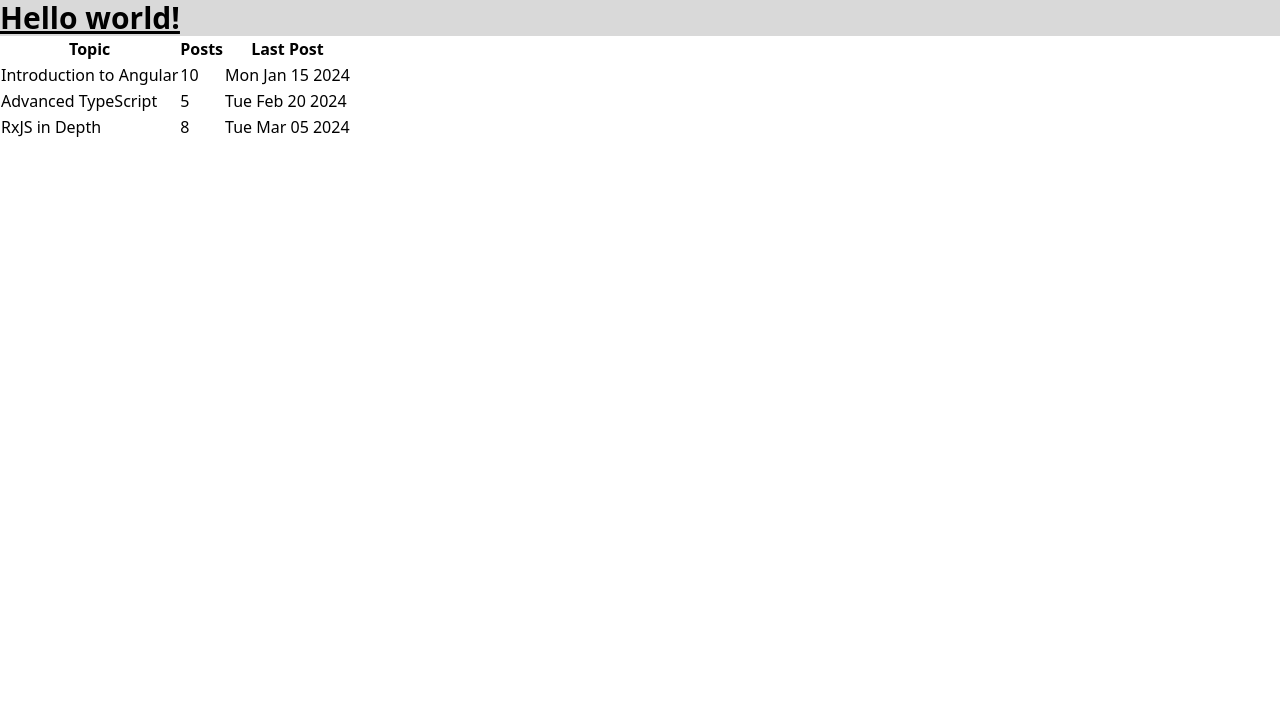
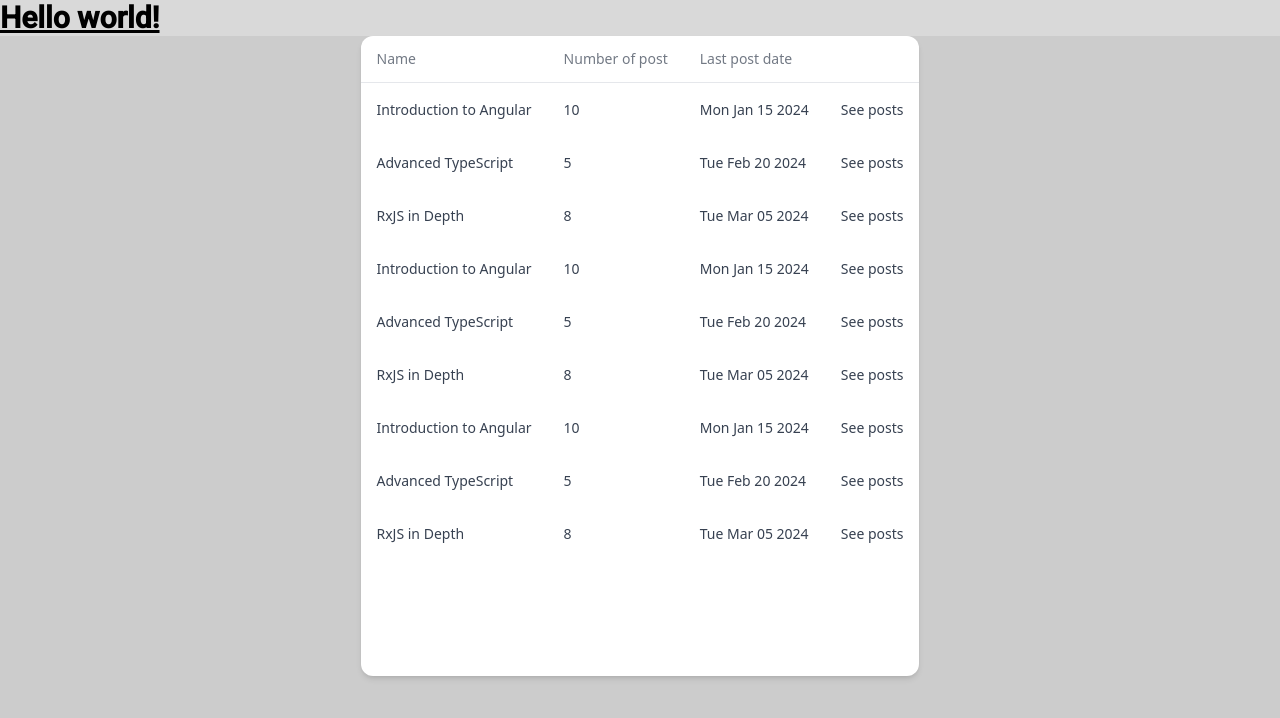
Before and after one commit to hugoponthieu/dorum-front, an Angular app: page /home in a window 1280 px wide. Shown: the top 718 px of the page. Built offline with nearby package versions, Linux system fonts and the light colour scheme.

Commit message:
feat(table)

```diff
--- a/angular.json
+++ b/angular.json
@@ -27,6 +27,7 @@
               }
             ],
             "styles": [
+              "@angular/material/prebuilt-themes/rose-red.css",
               "src/styles.css"
             ],
             "scripts": []
@@ -85,6 +86,7 @@
               }
             ],
             "styles": [
+              "@angular/material/prebuilt-themes/rose-red.css",
               "src/styles.css"
             ],
             "scripts": []
--- a/package.json
+++ b/package.json
@@ -11,10 +11,12 @@
   "private": true,
   "dependencies": {
     "@angular/animations": "^18.0.0",
+    "@angular/cdk": "^18.0.4",
     "@angular/common": "^18.0.0",
     "@angular/compiler": "^18.0.0",
     "@angular/core": "^18.0.0",
     "@angular/forms": "^18.0.0",
+    "@angular/material": "^18.0.4",
     "@angular/platform-browser": "^18.0.0",
     "@angular/platform-browser-dynamic": "^18.0.0",
     "@angular/router": "^18.0.0",
--- a/src/app/app.routes.ts
+++ b/src/app/app.routes.ts
@@ -3,4 +3,5 @@ import { HomeScreenComponent } from './home-screen/home-screen.component';
 
 export const routes: Routes = [
     { path: 'home', component: HomeScreenComponent },
+    { path: 'pouette', component: HomeScreenComponent }
 ];
--- a/src/app/home-screen/home-screen.component.html
+++ b/src/app/home-screen/home-screen.component.html
@@ -1,3 +1,3 @@
-<div className="">
+<div class="flex flex-row bg-black/20 h-dvh justify-center ">
     <app-post-table></app-post-table>
 </div>
--- a/src/app/home-screen/home-screen.component.ts
+++ b/src/app/home-screen/home-screen.component.ts
@@ -8,5 +8,4 @@ import { PostTableComponent } from '../post-table/post-table.component';
   templateUrl: './home-screen.component.html',
 })
 export class HomeScreenComponent {
-  list = [1, 4]
 }
--- a/src/app/post-table/post-table.component.html
+++ b/src/app/post-table/post-table.component.html
@@ -1,18 +1,52 @@
-<table class="table-auto">
+
+<div
+class="relative flex flex-col h-4/5 w-full overflow-scroll text-gray-700 bg-white shadow-md bg-clip-border rounded-xl">
+<table class="w-full text-left table-auto min-w-max">
   <thead>
     <tr>
-        <th>Topic</th>
-        <th>Posts</th>
-        <th>Last Post</th>
+      <th class="p-4 border-b border-blue-gray-100 bg-blue-gray-50">
+        <p class="block font-sans text-sm antialiased font-normal leading-none text-blue-gray-900 opacity-70">
+          Name
+        </p>
+      </th>
+      <th class="p-4 border-b border-blue-gray-100 bg-blue-gray-50">
+        <p class="block font-sans text-sm antialiased font-normal leading-none text-blue-gray-900 opacity-70">
+          Number of post
+        </p>
+      </th>
+      <th class="p-4 border-b border-blue-gray-100 bg-blue-gray-50">
+        <p class="block font-sans text-sm antialiased font-normal leading-none text-blue-gray-900 opacity-70">
+          Last post date
+        </p>
+      </th>
+      <th class="p-4 border-b border-blue-gray-100 bg-blue-gray-50">
+        <p class="block font-sans text-sm antialiased font-normal leading-none text-blue-gray-900 opacity-70"></p>
+      </th>
     </tr>
   </thead>
   <tbody>
-      @for (post of posts; track post.id) {
-        <tr>
-          <td>{{ post.name }}</td>
-          <td>{{ post.numberOfPosts }}</td>
-          <td>{{ post.lastPostDate }}</td>
+    @for (topic of topics; track topic.id) {
+      <tr class="even:bg-blue-gray-50/50">
+        <td class="p-4">
+          <p class="block font-sans text-sm antialiased font-normal leading-normal text-blue-gray-900">
+            {{topic.name}}
+          </p>
+        </td>
+        <td class="p-4">
+          <p class="block font-sans text-sm antialiased font-normal leading-normal text-blue-gray-900">
+            {{topic.numberOfPosts}}
+          </p>
+        </td>
+        <td class="p-4">
+          <p class="block font-sans text-sm antialiased font-normal leading-normal text-blue-gray-900">
+            {{topic.lastPostDate}}
+          </p>
+        </td>
+        <td class="p-4">
+          <a (click)="(navigateTo(topic))" class="block font-sans text-sm antialiased font-medium leading-normal text-blue-gray-900">See posts</a>
+        </td>
       </tr>
     }
   </tbody>
 </table>
+</div>
--- a/src/app/post-table/post-table.component.ts
+++ b/src/app/post-table/post-table.component.ts
@@ -1,15 +1,34 @@
 import { Component } from '@angular/core';
+import { Router, RouterLink } from '@angular/router';
 
 @Component({
   selector: 'app-post-table',
   standalone: true,
-  imports: [],
+  imports: [RouterLink],
   templateUrl: './post-table.component.html',
 })
 export class PostTableComponent {
-  posts = [
+  constructor(private router: Router) {
+  }
+
+  topics = ([
     { id: 1, name: 'Introduction to Angular', numberOfPosts: 10, lastPostDate: new Date('2024-01-15').toDateString() },
     { id: 2, name: 'Advanced TypeScript', numberOfPosts: 5, lastPostDate: new Date('2024-02-20').toDateString() },
-    { id: 3, name: 'RxJS in Depth', numberOfPosts: 8, lastPostDate: new Date('2024-03-05').toDateString() }
-  ];
+    { id: 3, name: 'RxJS in Depth', numberOfPosts: 8, lastPostDate: new Date('2024-03-05').toDateString() },
+    { id: 1, name: 'Introduction to Angular', numberOfPosts: 10, lastPostDate: new Date('2024-01-15').toDateString() },
+    { id: 2, name: 'Advanced TypeScript', numberOfPosts: 5, lastPostDate: new Date('2024-02-20').toDateString() },
+    { id: 3, name: 'RxJS in Depth', numberOfPosts: 8, lastPostDate: new Date('2024-03-05').toDateString() },
+    { id: 1, name: 'Introduction to Angular', numberOfPosts: 10, lastPostDate: new Date('2024-01-15').toDateString() },
+    { id: 2, name: 'Advanced TypeScript', numberOfPosts: 5, lastPostDate: new Date('2024-02-20').toDateString() },
+    { id: 3, name: 'RxJS in Depth', numberOfPosts: 8, lastPostDate: new Date('2024-03-05').toDateString() },
+  ]);
+  displayedColumns: string[] = ['name', 'numberOfPosts', 'lastPostDate'];
+
+
+
+
+  navigateTo(topic: any) {
+    this.router.navigate(['/topic' + topic.id])
+    // You can add any other action you want to perform on row click here
+  }
 }
--- a/src/index.html
+++ b/src/index.html
@@ -6,6 +6,8 @@
   <base href="/">
   <meta name="viewport" content="width=device-width, initial-scale=1">
   <link rel="icon" type="image/x-icon" href="favicon.ico">
+  <link href="https://fonts.googleapis.com/css2?family=Roboto:wght@300;400;500&display=swap" rel="stylesheet">
+  <link href="https://fonts.googleapis.com/icon?family=Material+Icons" rel="stylesheet">
 </head>
 <body>
   <app-root></app-root>
--- a/src/styles.css
+++ b/src/styles.css
@@ -1,3 +1,5 @@
 @tailwind base;
 @tailwind components;
 @tailwind utilities;
+html, body { height: 100%; }
+body { margin: 0; font-family: Roboto, "Helvetica Neue", sans-serif; }
```
Also changed, not shown: 1 other file (tests, documents, lock files or other folders). Lines whose indentation alone changed are shown as unchanged.
